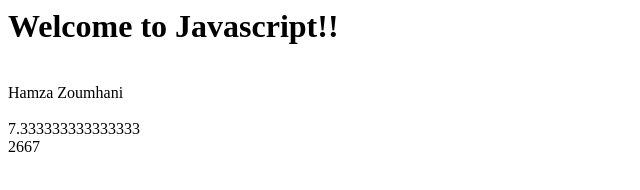
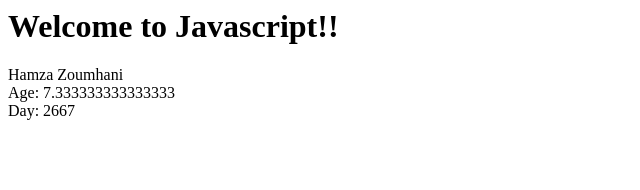
Before and after one commit to hamza-zoumhani/2019-Okcoders-Javascript-1, a plain HTML site: page index.html in a window 1280 px wide. Shown: the whole page, without its empty margins (0-640 px from the left). Drawn offline with Linux system fonts and the light colour scheme.

Commit message:
adjusted

```diff
--- a/index.html
+++ b/index.html
@@ -5,13 +5,9 @@
 <body>
     <script>
         document.write("<h1>Welcome to Javascript!!</h1>");
-        document.write("<br>");
         document.write("<div>Hamza Zoumhani</div>");
-        document.write("<br>");
-        document.write(22/3);
-        document.write("<br>");
-        document.write(21*127);
-        document.write("<br>");
+        document.write("<div>Age: " + 22/3 + "</div>");
+        document.write("<div>Day: " + 21*127 + "</div>");
     </script>
 </body>
 </html>
```
